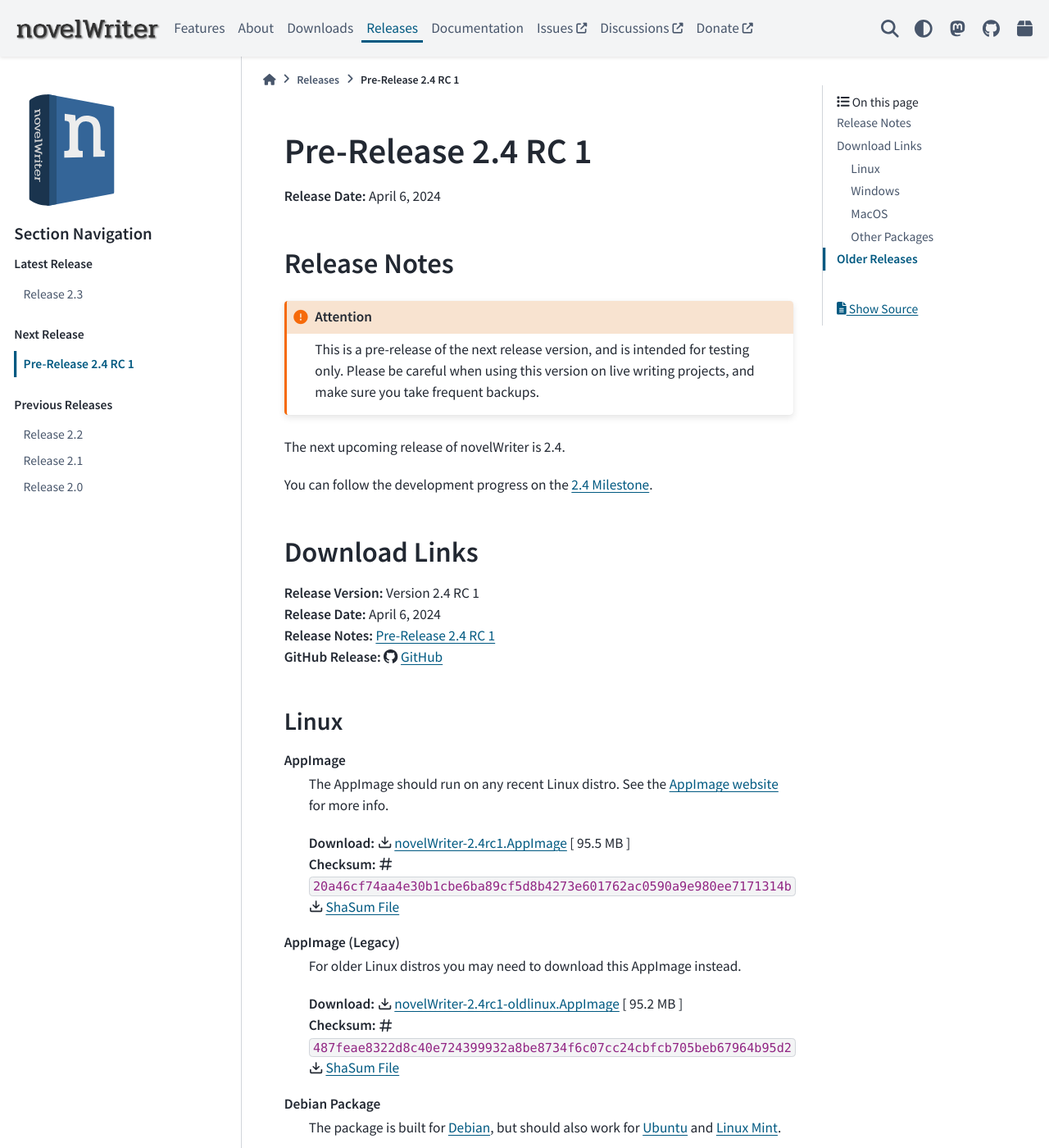
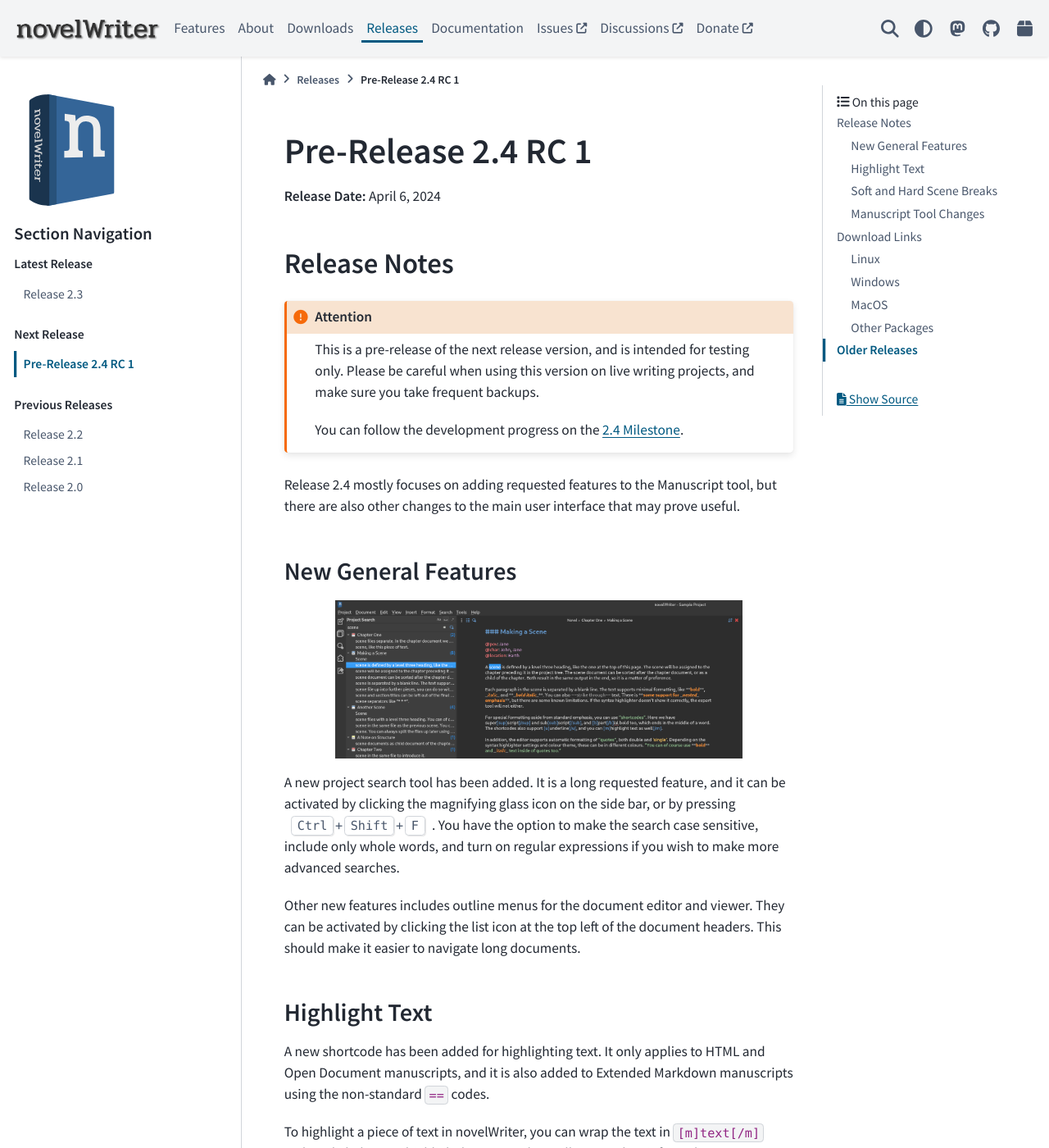
Before and after one commit to vkbo/novelWriter.io, a Sphinx documentation site: the page built from source/releases/release_2_4.rst, in a window 1280 px wide and 1400 px high. Shown: the whole window at 82% size. Built offline with Sphinx 7.4.7 and the PyData theme 0.15.4, drawn with Linux system fonts in a browser that asks for light colours; some of the changed text lies outside the part shown.

Commit message:
Update 2.4 release notes

```diff
--- a/source/_static/custom.css
+++ b/source/_static/custom.css
@@ -77,6 +77,13 @@
     margin-bottom: -0.15em;
 }
 
+img.align-left,
+img.align-right,
+img.align-center {
+    margin-top: 0.4em;
+    margin-bottom: 1em;
+}
+
 /*
  * Hacks
  */
--- a/source/releases/release_2_4.rst
+++ b/source/releases/release_2_4.rst
@@ -14,9 +14,92 @@
    This is a pre-release of the next release version, and is intended for testing only. Please be careful when using this version
    on live writing projects, and make sure you take frequent backups.
 
-The next upcoming release of novelWriter is 2.4.
+   You can follow the development progress on the `2.4 Milestone <https://github.com/vkbo/novelWriter/milestone/77>`__.
 
-You can follow the development progress on the `2.4 Milestone <https://github.com/vkbo/novelWriter/milestone/77>`__.
+Release 2.4 mostly focuses on adding requested features to the Manuscript tool, but there are also other changes to the main user
+interface that may prove useful.
+
+
+New General Features
+--------------------
+
+.. image:: images/2_4_search.png
+   :width: 80%
+   :align: center
+
+A new project search tool has been added. It is a long requested feature, and it can be activated by clicking the magnifying glass
+icon on the side bar, or by pressing :kbd:`Ctrl+Shift+F`. You have the option to make the search case sensitive, include only whole
+words, and turn on regular expressions if you wish to make more advanced searches.
+
+Other new features includes outline menus for the document editor and viewer. They can be activated by clicking the list icon at the
+top left of the document headers. This should make it easier to navigate long documents.
+
+
+Highlight Text
+--------------
+
+A new shortcode has been added for highlighting text. It only applies to HTML and Open Document manuscripts, and it is also added to
+Extended Markdown manuscripts using the non-standard ``==`` codes.
+
+To highlight a piece of text in novelWriter, you can wrap the text in ``[m]text[/m]`` codes, click the new highlight button on the
+toolbar, or select it from the **Format** menu.
+
+**Example:**
+
+.. code-block:: md
+
+   ### Scene
+
+   Some text with [m]this bit highlighted.[/m]
+
+
+Soft and Hard Scene Breaks
+--------------------------
+
+If you need to distinguish between "soft" and "hard" scene breaks in your project, you can now indicate "hard" scenes by adding a
+``!`` to the heading format. The old scene headings are considered "soft" by default. This syntax has no effect on how the scenes
+are treated by the application in general. The only difference between them is that you can format them differently when you create
+your manuscript document. See the section below.
+
+**Example:**
+
+.. code-block:: md
+
+   ### My Soft Scene Heading
+
+   Text
+
+   ###! My Hard Scene Heading
+
+   Text
+
+
+Manuscript Tool Changes
+-----------------------
+
+.. image:: images/2_4_build.png
+   :width: 40%
+   :align: right
+
+The Manuscript Build Tool now shows a set of word and character counts of the text displayed in the preview window. The counts are
+shown at the bottom of the window, and by default only shows the word and character counts. By clicking the little arrow icon, the
+panel is expanded to show a number of other counts as well.
+
+In addition to the word and character counts, an outline of the previewed manuscript is now available in a tab next to the build
+settings on the left. The outline shows partition and chapter headings at the top level with scenes under chapters if scene titles
+are generated. For notes, level 1 and 2 headings are show. All other heading levels are ignored.
+
+There are also new settings for each build. Here is a summary:
+
+* You can now control centring and page breaks for partition, chapter and scenes in the novel part of your project.
+* You can select to hide any heading level in novel documents, not only scenes and sections like before.
+* You can now specify a different scene heading format, or a different scene separator, for so-called "hard scene breaks". You have
+  to specify which scene headings are considered as such in the text by using ``###!`` to indicate the heading instead of the
+  regular ``###``.
+* If you include meta data lines in your manuscript, you can now filter out those you don't want included.
+* You can apply first line indentation to text paragraphs in the manuscript for Open Document manuscript files.
+* You can exclude hard line breaks from Markdown manuscript files.
+
 
 Download Links
 ==============
```
Also changed, not shown: source/releases/images/2_4_build.png (added), source/releases/images/2_4_search.png (added).
